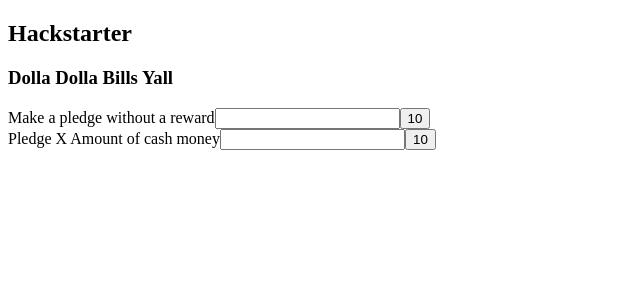
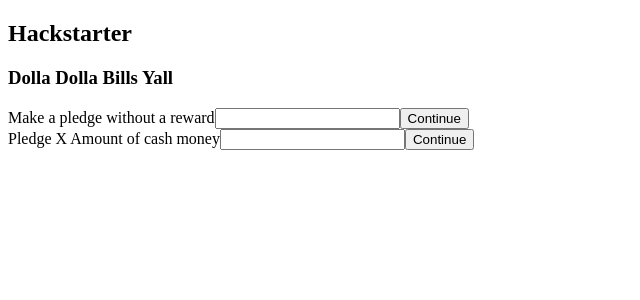
Before and after one commit to hr-team-jacob/V-Campaign-Pledge, a React app: page / in a window 1280 px wide. Shown: the top 300 px of the page, without its empty margins (0-640 px from the left). Built offline with nearby package versions, Linux system fonts and the light colour scheme; no server answers; the HTML template or start-up script is replaced by a standard one.

Commit message:
fix API endpoint routes

```diff
--- a/client/src/components/pledge.jsx
+++ b/client/src/components/pledge.jsx
@@ -36,7 +36,7 @@ class Pledge extends React.Component {
             onChange={this.handleChange}
           />
         </label>
-        <input type='submit' value='10' />
+        <input type='submit' value='Continue' />
       </form>
     );
   }
--- a/client/src/components/rewardView.jsx
+++ b/client/src/components/rewardView.jsx
@@ -36,7 +36,7 @@ class RewardView extends React.Component {
             onChange={this.handleChange}
           />
         </label>
-        <input type='submit' value='10' />
+        <input type='submit' value='Continue' />
       </form>
     );
   }
```
Also changed, not shown: 1 other file (tests, documents, lock files or other folders).
